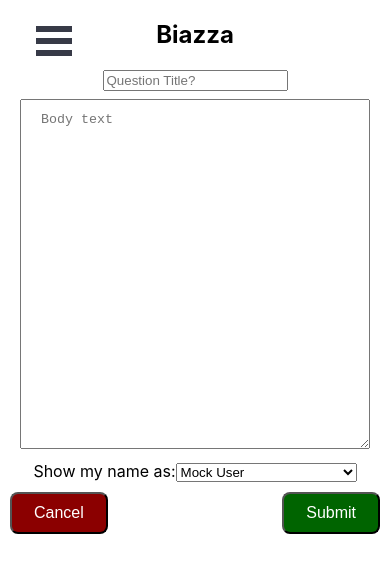
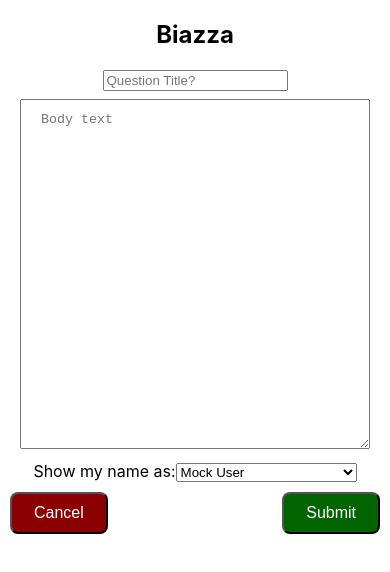
Before and after one commit to software-assignments-spring2021/spring-2020-basic-thunder, a React (Create React App) app in the folder front-end/: page /1/Forum/CreatePost in a window 390 px wide. Shown: the top 572 px of the page. Built offline with nearby package versions, Linux system fonts and the light colour scheme.

Commit message:
Changed color values for hamburger menu

```diff
--- a/front-end/src/styles/HamburgerMenu.css
+++ b/front-end/src/styles/HamburgerMenu.css
@@ -9,12 +9,14 @@
 
 /* Color/shape of burger icon bar */
 .bm-burger-bars {
-  background: #373a47;
+  /*background: #373a47;*/
+  background: rgba(255,255,255,0.3);
 }
 
 /* Color/shape of burger icon bars on hover*/
 .bm-burger-bars-hover {
-  background: #a90000;
+  /*background: #a90000;*/
+  background: rgba(255,255,255,1.0);
 }
 
 /* Position and sizing of clickable cross button */
```
